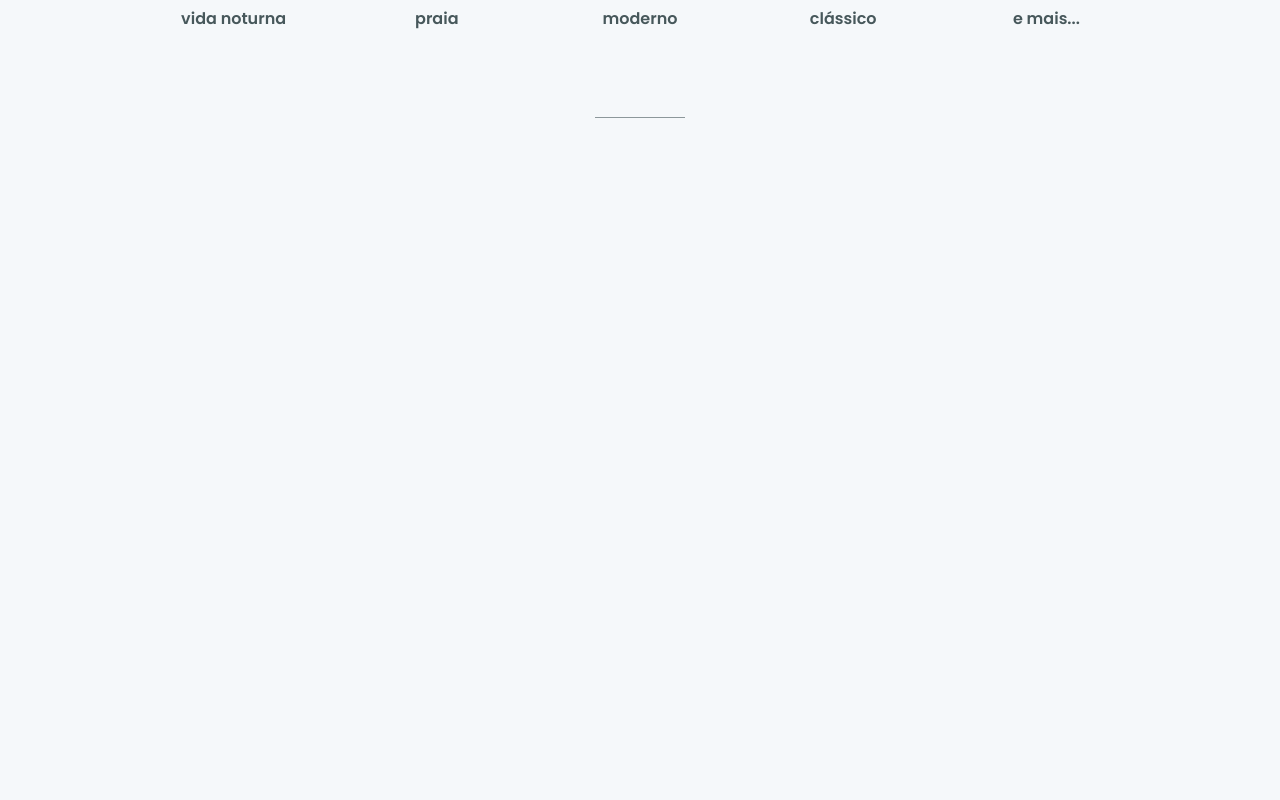
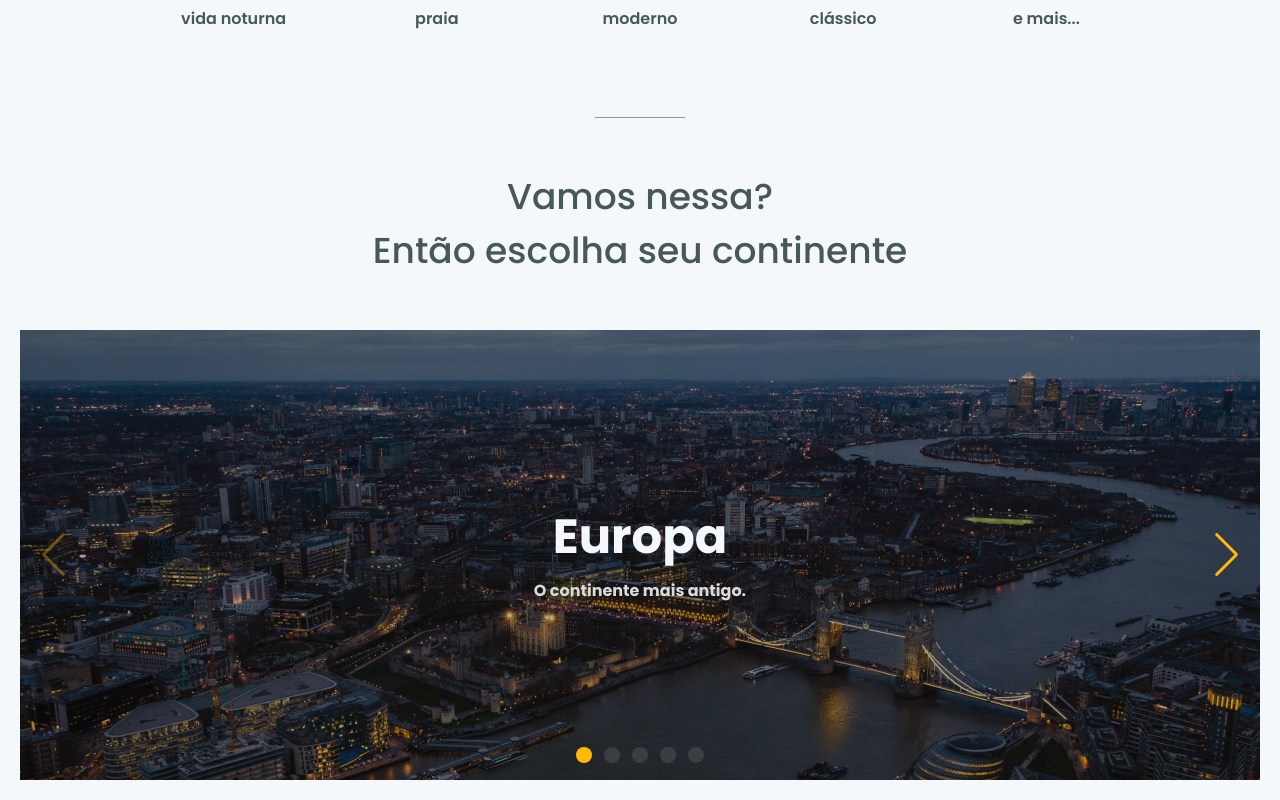
Before and after one commit to deywersonp/ignite-reactjs-challenge-04, a Next.js app: page / in a window 1280 px wide. Shown: the part 624-1424 px from the top of the page. Before the commit the page ends 800 px from the top, so only its background shows below. Built offline with nearby package versions, Linux system fonts and the light colour scheme.

Commit message:
added swiper / created Carousel component / created scrollbar styles

```diff
--- a/package.json
+++ b/package.json
@@ -13,7 +13,8 @@
     "@emotion/react": "^11.10.4",
     "next": "12.3.1",
     "react": "18.2.0",
-    "react-dom": "18.2.0"
+    "react-dom": "18.2.0",
+    "swiper": "^8.4.2"
   },
   "devDependencies": {
     "@types/node": "18.7.23",
--- /dev/null
+++ b/src/components/Carousel/CarouselItem.tsx
@@ -0,0 +1,38 @@
+import { Flex, Heading, Text } from "@chakra-ui/react";
+import Link from "next/link";
+
+export const CarouselItem = () => {
+  return (
+    <Link href="/" passHref>
+      <Flex
+        as="a"
+        w="100%"
+        h="100%"
+        align="center"
+        justify="center"
+        direction="column"
+        bgImage="url('/images/europe-cover-1.png')"
+        bgPosition="center"
+        bgRepeat="no-repeat"
+      >
+        <Heading
+          as="h3"
+          color="heading.50"
+          fontSize="5xl"
+          fontWeight="bold"
+          lineHeight="18"
+        >
+          Europa
+        </Heading>
+
+        <Text
+          color="info.100"
+          fontWeight="bold"
+          lineHeight="9"
+        >
+          O continente mais antigo.
+        </Text>
+      </Flex>
+    </Link>
+  )
+};
--- /dev/null
+++ b/src/components/Carousel/index.tsx
@@ -0,0 +1,62 @@
+import { Swiper, SwiperSlide } from "swiper/react";
+
+import "swiper/css";
+import "swiper/css/navigation";
+import "swiper/css/pagination";
+
+import { Navigation, Pagination } from "swiper";
+import { Box, Flex, Heading, Text } from "@chakra-ui/react";
+import { CarouselItem } from "./CarouselItem";
+
+export const Carousel = () => {
+  return (
+    <Box
+      width="100%"
+      maxWidth={1240}
+      mx="auto"
+      mb="20px"
+    >
+      <Flex
+        align="center"
+        justify="center"
+        mb="13"
+      >
+        <Heading
+          as="h2"
+          textAlign="center"
+          lineHeight="13"
+          fontWeight="medium"
+        >
+          Vamos nessa?
+          <Text>
+            Então escolha seu continente
+          </Text>
+        </Heading>
+      </Flex>
+
+      <Swiper
+        pagination={true}
+        navigation={true}
+        modules={[Pagination,
+          Navigation]}
+        className="mySwiper"
+      >
+        <SwiperSlide>
+          <CarouselItem />
+        </SwiperSlide>
+        <SwiperSlide>
+          <CarouselItem />
+        </SwiperSlide>
+        <SwiperSlide>
+          <CarouselItem />
+        </SwiperSlide>
+        <SwiperSlide>
+          <CarouselItem />
+        </SwiperSlide>
+        <SwiperSlide>
+          <CarouselItem />
+        </SwiperSlide>
+      </Swiper>
+    </Box>
+  )
+};
--- a/src/pages/_app.tsx
+++ b/src/pages/_app.tsx
@@ -1,6 +1,10 @@
 import type { AppProps } from 'next/app'
 import { ChakraProvider } from '@chakra-ui/react'
 import { theme } from '../styles/theme'
+
+import "../styles/scrollbar.css"
+import "../styles/swiper.css";
+import "swiper/css/bundle";
 
 function MyApp({ Component, pageProps }: AppProps) {
   return (
--- a/src/pages/index.tsx
+++ b/src/pages/index.tsx
@@ -3,6 +3,7 @@ import type { NextPage } from 'next'
 import { Banner } from '../components/Banner';
 import { Header } from '../components/Header';
 import { AvailableTravelTypes } from '../components/AvailableTravelTypes';
+import { Carousel } from '../components/Carousel';
 
 const HomePage: NextPage = () => {
   return (
@@ -10,6 +11,7 @@ const HomePage: NextPage = () => {
       <Header isHome />
       <Banner />
       <AvailableTravelTypes />
+      <Carousel />
     </>
   )
 }
--- /dev/null
+++ b/src/styles/scrollbar.css
@@ -0,0 +1,12 @@
+::-webkit-scrollbar{
+  width: 5px;
+}
+
+::-webkit-scrollbar-track {
+  background-color: var(--chakra-colors-yellow-400);
+}
+
+::-webkit-scrollbar-thumb {
+  background-color: var(--chakra-colors-gray-50);
+  border-radius: 3px;
+}
--- /dev/null
+++ b/src/styles/swiper.css
@@ -0,0 +1,56 @@
+.swiper {
+  width: 100%;
+  height: 450px;
+}
+
+.swiper-slide {
+  text-align: center;
+
+  /* Center slide text vertically */
+  display: -webkit-box;
+  display: -ms-flexbox;
+  display: -webkit-flex;
+  display: flex;
+  -webkit-box-pack: center;
+  -ms-flex-pack: center;
+  -webkit-justify-content: center;
+  justify-content: center;
+  -webkit-box-align: center;
+  -ms-flex-align: center;
+  -webkit-align-items: center;
+  align-items: center;
+}
+
+.swiper-button-next {
+  right: 20px !important;
+}
+
+.swiper-button-prev  {
+  left: 20px !important;
+}
+
+.swiper-button-next, .swiper-button-prev {
+  color:  var(--chakra-colors-yellow-400) !important;
+}
+
+.swiper-button-next.swiper-button-disabled, .swiper-button-prev.swiper-button-disabled {
+  pointer-events: inherit !important;
+}
+
+.swiper-pagination-bullet, .swiper-pagination-bullet-active {
+  width: 16px !important;
+  height: 16px !important;
+  margin: 0 6px !important;
+  background-color: var(--chakra-colors-gray-200) !important;
+}
+
+.swiper-pagination-bullet-active {
+  background-color: var(--chakra-colors-yellow-400) !important;
+}
+
+.swiper-slide img {
+  display: block;
+  width: 100%;
+  height: 100%;
+  object-fit: cover;
+}
--- a/src/styles/theme.ts
+++ b/src/styles/theme.ts
@@ -1,6 +1,7 @@
 import { extendTheme } from '@chakra-ui/react';
 
 const sizes = {
+  13: "3.25rem",
   19: "4.75rem",
   25: "6.25rem",
   35: "8.75rem",
@@ -13,6 +14,7 @@ export const theme = extendTheme({
   colors: {
     gray: {
       "300": "#47585B",
+      "200": "#999999",
       "100": "#DADADA",
       "50": "#F5F8FA"
     },
@@ -35,7 +37,8 @@ export const theme = extendTheme({
   },
   lineHeights: {
     7.5: "1.875rem",
-    13: "3.375rem"
+    13: "3.375rem",
+    18: "4.5rem"
   },
   styles: {
     global: {
```
Also changed, not shown: 1 other file (tests, documents, lock files or other folders).
